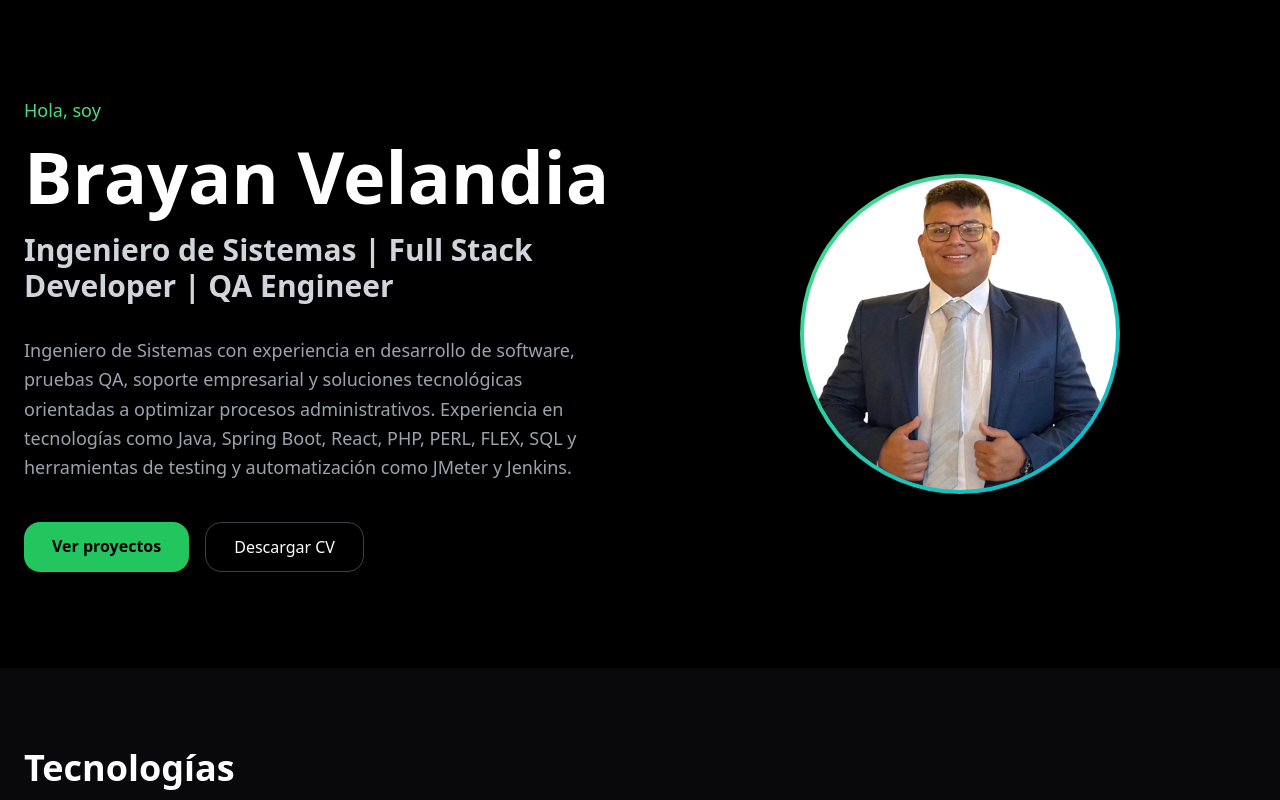
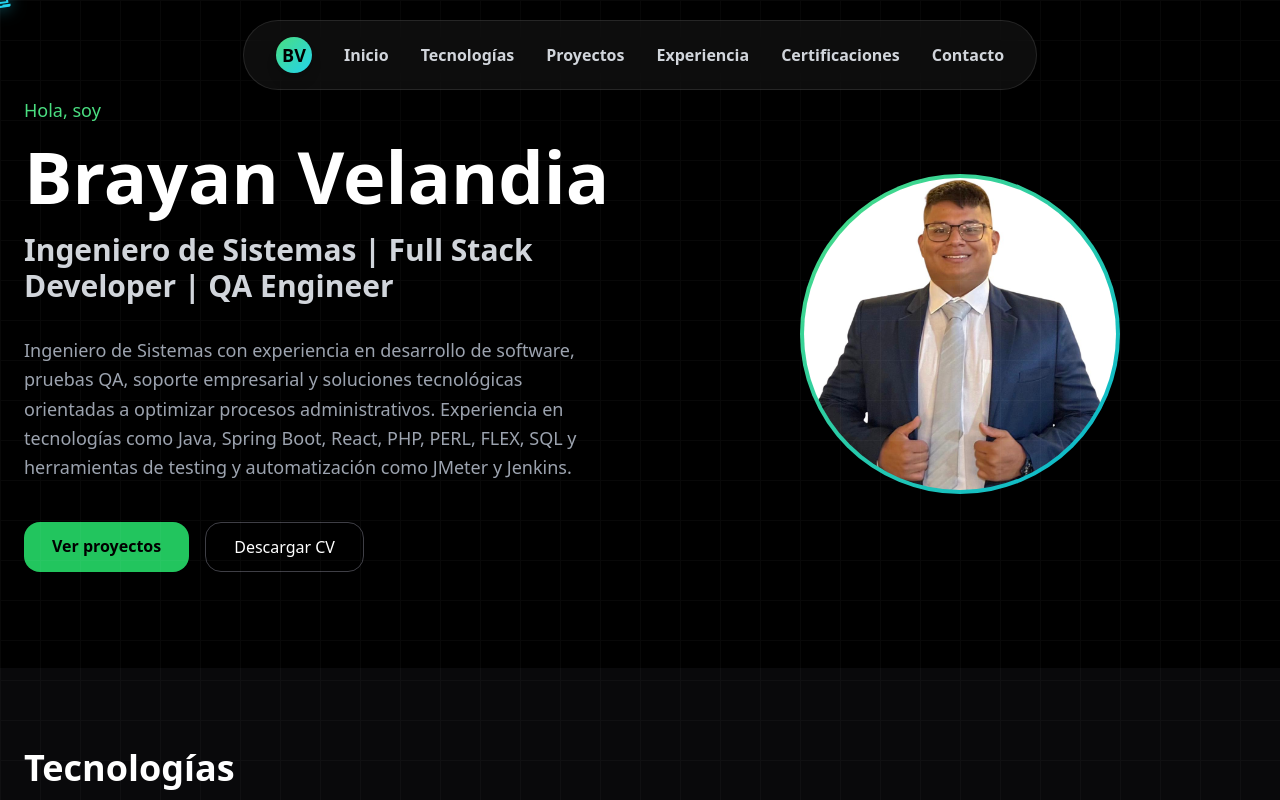
Before and after one commit to brayanvelandia001/PORTAFOLIO, a React (Vite) app: page / in a window 1280 px wide. Shown: the top 800 px of the page. Built offline with nearby package versions, Linux system fonts and the light colour scheme.

Commit message:
CAMBIOS NUEVOS

```diff
--- a/package.json
+++ b/package.json
@@ -12,7 +12,8 @@
   "dependencies": {
     "react": "^19.2.6",
     "react-dom": "^19.2.6",
-    "react-icons": "^5.6.0"
+    "react-icons": "^5.6.0",
+    "react-tsparticles": "^2.12.2"
   },
   "devDependencies": {
     "@eslint/js": "^10.0.1",
--- a/src/App.css
+++ b/src/App.css
@@ -182,3 +182,9 @@
     border-right-color: var(--border);
   }
 }
+
+/* CURSOR CUSTOM */
+
+body {
+  cursor: none;
+}
--- a/src/App.jsx
+++ b/src/App.jsx
@@ -16,6 +16,7 @@ import {
   FaVuejs
 } from 'react-icons/fa'
 import { FaExternalLinkAlt } from 'react-icons/fa'
+import { FaLaptopCode } from 'react-icons/fa'
 import {
   SiSpringboot,
   SiMongodb,
@@ -28,6 +29,7 @@ import { useState, useEffect } from 'react'
 import foto from './assets/FotoPerfil.jpeg'
 import parqueaImg from './assets/parquea.png'
 import maia from './assets/maia.png'
+
 
 /* CERTIFICADOS */
 import cert1 from './assets/certificados/BD.pdf'
@@ -42,12 +44,34 @@ export default function PortfolioBrayan() {
   const [techActiva, setTechActiva] = useState(null)
   const [loading, setLoading] = useState(true)
 
+  const [mousePosition, setMousePosition] = useState({
+  x: 0,
+  y: 0
+})
+
   useEffect(() => {
   const timer = setTimeout(() => {
     setLoading(false)
   }, 3000) // Simula una carga de 3 segundos
 
   return () => clearTimeout(timer)
+}, [])
+
+useEffect(() => {
+
+  const mouseMove = (e) => {
+    setMousePosition({
+      x: e.clientX,
+      y: e.clientY
+    })
+  }
+
+  window.addEventListener('mousemove', mouseMove)
+
+  return () => {
+    window.removeEventListener('mousemove', mouseMove)
+  }
+
 }, [])
 
   /* TECNOLOGIAS */
@@ -321,11 +345,95 @@ export default function PortfolioBrayan() {
       }
 
   return (
-    <div className="min-h-screen bg-black text-white">
+     <>
+
+     {/* NAVBAR */}
+      <nav className="fixed top-5 left-1/2 -translate-x-1/2 z-50 backdrop-blur-xl bg-white/5 border border-white/10 px-8 py-4 rounded-full shadow-2xl">
+
+        <div className="flex items-center gap-8 text-sm md:text-base font-semibold text-gray-300">
+
+          {/* LOGO */}
+          <a
+            href="#inicio"
+            className="flex items-center gap-2 text-white font-bold text-lg hover:text-green-400 transition"
+          >
+
+            <div className="w-9 h-9 rounded-full bg-gradient-to-br from-green-400 to-cyan-400 flex items-center justify-center text-black font-black shadow-lg">
+              BV
+            </div>
+
+
+          </a>
+
+          <a
+            href="#inicio"
+            className="hover:text-green-400 transition duration-300"
+          >
+            Inicio
+          </a>
+
+          <a
+            href="#tecnologias"
+            className="hover:text-green-400 transition duration-300"
+          >
+            Tecnologías
+          </a>
+
+          <a
+            href="#proyectos"
+            className="hover:text-green-400 transition duration-300"
+          >
+            Proyectos
+          </a>
+
+          <a
+            href="#experiencia"
+            className="hover:text-green-400 transition duration-300"
+          >
+            Experiencia
+          </a>
+
+          <a
+            href="#certificaciones"
+            className="hover:text-green-400 transition duration-300"
+          >
+            Certificaciones
+          </a>
+
+          <a
+            href="#contacto"
+            className="hover:text-green-400 transition duration-300"
+          >
+            Contacto
+          </a>
+
+        </div>
+
+      </nav>
+
+        {/* CURSOR DEV */}
+        <div
+          className="fixed top-0 left-0 pointer-events-none z-[9999] text-cyan-400 drop-shadow-[0_0_8px_rgba(34,211,238,0.7)]"
+          style={{
+            transform: `translate(${mousePosition.x - 10}px, ${mousePosition.y - 10}px)`,
+            transition: 'transform 0.03s linear'
+          }}
+        >
+          <FaLaptopCode className="text-xl rotate-[-8deg]" />
+        </div>
+
+            <div className="min-h-screen bg-black text-white">
+
+              <div className="fixed inset-0 opacity-[0.03] pointer-events-none">
+          <div className="absolute inset-0 bg-[linear-gradient(to_right,#ffffff_1px,transparent_1px),linear-gradient(to_bottom,#ffffff_1px,transparent_1px)] bg-[size:40px_40px]" />
+        </div>
 
       {/* HERO */}
 
-      <section className="px-6 py-24 max-w-7xl mx-auto">
+      <section
+        id="inicio"
+        className="px-6 py-24 max-w-7xl mx-auto"
+      >
 
         <div className="grid md:grid-cols-2 gap-12 items-center">
 
@@ -355,7 +463,7 @@ export default function PortfolioBrayan() {
 
               <a
                 href="#proyectos"
-                className="bg-green-500 hover:bg-green-600 transition px-7 py-3 rounded-2xl text-black font-bold"
+                className="bg-green-500 hover:bg-green-600 hover:-translate-y-2 hover:shadow-[0_0_30px_rgba(34,211,238,0.15)] transition duration-300 px-7 py-3 rounded-2xl text-black font-bold"
               >
                 Ver proyectos
               </a>
@@ -363,7 +471,7 @@ export default function PortfolioBrayan() {
               <a
                 href="/CV-Brayan-Velandia.pdf"
                 download
-                className="border border-zinc-700 hover:border-green-500 transition px-7 py-3 rounded-2xl"
+                className="border border-zinc-700 hover:border-cyan-400 hover:-translate-y-2 hover:shadow-[0_0_30px_rgba(34,211,238,0.15)] transition px-7 py-3 rounded-2xl"
               >
                 Descargar CV
               </a>
@@ -379,7 +487,7 @@ export default function PortfolioBrayan() {
               <img
                 src={foto}
                 alt="Brayan Velandia"
-                className="w-full h-full object-cover rounded-full"
+                className="w-full h-full object-cover rounded-full hover:scale-105 transition duration-500"
               />
 
             </div>
@@ -391,7 +499,10 @@ export default function PortfolioBrayan() {
       </section>
 
     {/* TECNOLOGIAS */}
-      <section className="bg-zinc-950 px-6 py-20">
+      <section
+        id="tecnologias"
+        className="bg-zinc-950 px-6 py-20"
+      >
 
         <div className="max-w-7xl mx-auto">
 
@@ -406,7 +517,7 @@ export default function PortfolioBrayan() {
               <button
                 key={tech.nombre}
                 onClick={() => setTechActiva(tech)}
-                className="bg-zinc-900 border border-zinc-800 hover:border-green-500 hover:-translate-y-1 transition rounded-2xl p-6 text-center"
+                className="bg-zinc-900 border border-zinc-800 hover:border-cyan-400 hover:-translate-y-2 hover:shadow-[0_0_30px_rgba(34,211,238,0.15)] hover:-translate-y-1 transition rounded-2xl p-6 text-center"
               >
 
                 <div className="flex justify-center mb-4">
@@ -575,7 +686,7 @@ export default function PortfolioBrayan() {
           {proyectos.map((proyecto) => (
             <div
               key={proyecto.titulo}
-              className="bg-zinc-900 border border-zinc-800 hover:border-green-500 transition rounded-3xl p-6 flex flex-col h-full"
+              className="bg-zinc-900 border border-zinc-800 hover:border-cyan-400 hover:-translate-y-2 hover:shadow-[0_0_30px_rgba(34,211,238,0.15)] transition rounded-3xl p-6 flex flex-col h-full"
             >
 
               {/* MEDIA */}
@@ -645,7 +756,10 @@ export default function PortfolioBrayan() {
       </section>
 
       {/* EXPERIENCIA */}
-      <section className="bg-zinc-950 px-6 py-24">
+      <section
+        id="experiencia"
+        className="bg-zinc-950 px-6 py-24"
+      >
 
         <div className="max-w-7xl mx-auto">
 
@@ -693,7 +807,10 @@ export default function PortfolioBrayan() {
       </section>
 
       {/* CERTIFICADOS */}
-      <section className="px-6 py-24 max-w-7xl mx-auto">
+      <section
+        id="certificaciones"
+        className="px-6 py-24 max-w-7xl mx-auto"
+      >
 
         <h2 className="text-4xl font-bold mb-12">
           Certificaciones
@@ -704,7 +821,7 @@ export default function PortfolioBrayan() {
           {certificados.map((cert) => (
             <div
               key={cert.titulo}
-              className="bg-zinc-900 border border-zinc-800 hover:border-green-500 transition rounded-2xl p-6 flex flex-col justify-between"
+              className="bg-zinc-900 border border-zinc-800 hover:border-cyan-400 hover:-translate-y-2 hover:shadow-[0_0_30px_rgba(34,211,238,0.15)] transition rounded-2xl p-6 flex flex-col justify-between"
             >
 
              <>
@@ -729,13 +846,16 @@ export default function PortfolioBrayan() {
       </section>
 
       {/* CONTACTO */}
-     <div className="flex flex-wrap justify-center gap-5">
+     <div
+        id="contacto"
+        className="flex flex-wrap justify-center gap-5 pb-20"
+      >
 
         <a
           href="https://www.linkedin.com/in/brayan-gonzalo-velandia-jaramillo-204875208"
           target="_blank"
           rel="noreferrer"
-          className="flex items-center gap-3 bg-zinc-900 hover:bg-blue-600 transition px-7 py-3 rounded-2xl text-white font-bold border border-zinc-800"
+            className="flex items-center gap-3 bg-zinc-900 border border-zinc-800 hover:border-cyan-400 hover:-translate-y-2 hover:shadow-[0_0_30px_rgba(34,211,238,0.15)] hover:bg-blue-600 transition duration-300 px-7 py-3 rounded-2xl text-white font-bold"
         >
           <FaLinkedin className="text-2xl" />
           LinkedIn
@@ -745,7 +865,7 @@ export default function PortfolioBrayan() {
           href="https://github.com/brayanvelandia001"
           target="_blank"
           rel="noreferrer"
-          className="flex items-center gap-3 bg-zinc-900 hover:bg-orange-500 transition px-7 py-3 rounded-2xl text-white font-bold border border-zinc-800"
+          className="flex items-center gap-3 bg-zinc-900 border border-zinc-800 hover:border-cyan-400 hover:-translate-y-2 hover:shadow-[0_0_30px_rgba(34,211,238,0.15)] hover:bg-orange-500 transition duration-300 px-7 py-3 rounded-2xl text-white font-bold"
         >
           <FaGithub className="text-2xl" />
           GitHub
@@ -755,7 +875,7 @@ export default function PortfolioBrayan() {
           href="https://wa.me/573212532600"
           target="_blank"
           rel="noreferrer"
-          className="flex items-center gap-3 bg-zinc-900 hover:bg-green-600 transition px-7 py-3 rounded-2xl text-white font-bold border border-zinc-800"
+          className="flex items-center gap-3 bg-zinc-900 border border-zinc-800 hover:border-cyan-400 hover:-translate-y-2 hover:shadow-[0_0_30px_rgba(34,211,238,0.15)] hover:bg-green-600 transition duration-300 px-7 py-3 rounded-2xl text-white font-bold"
         >
           <FaWhatsapp className="text-2xl" />
           WhatsApp
@@ -808,6 +928,19 @@ export default function PortfolioBrayan() {
 
         )}
 
+        <footer className="border-t border-zinc-800 py-10 text-center text-gray-500">
+
+          <p>
+            © 2026 Brayan Velandia — Full Stack Developer & QA Engineer
+          </p>
+
+          <p className="mt-2 text-sm">
+            Desarrollado con React + TailwindCSS
+          </p>
+
+        </footer>
+
     </div>
+    </>
   );
 }
--- a/src/index.css
+++ b/src/index.css
@@ -1,3 +1,12 @@
 @tailwind base;
 @tailwind components;
 @tailwind utilities;
+
+
+html {
+  scroll-behavior: smooth;
+}
+
+body {
+  cursor: none;
+}
```
Also changed, not shown: 1 other file (tests, documents, lock files or other folders).
